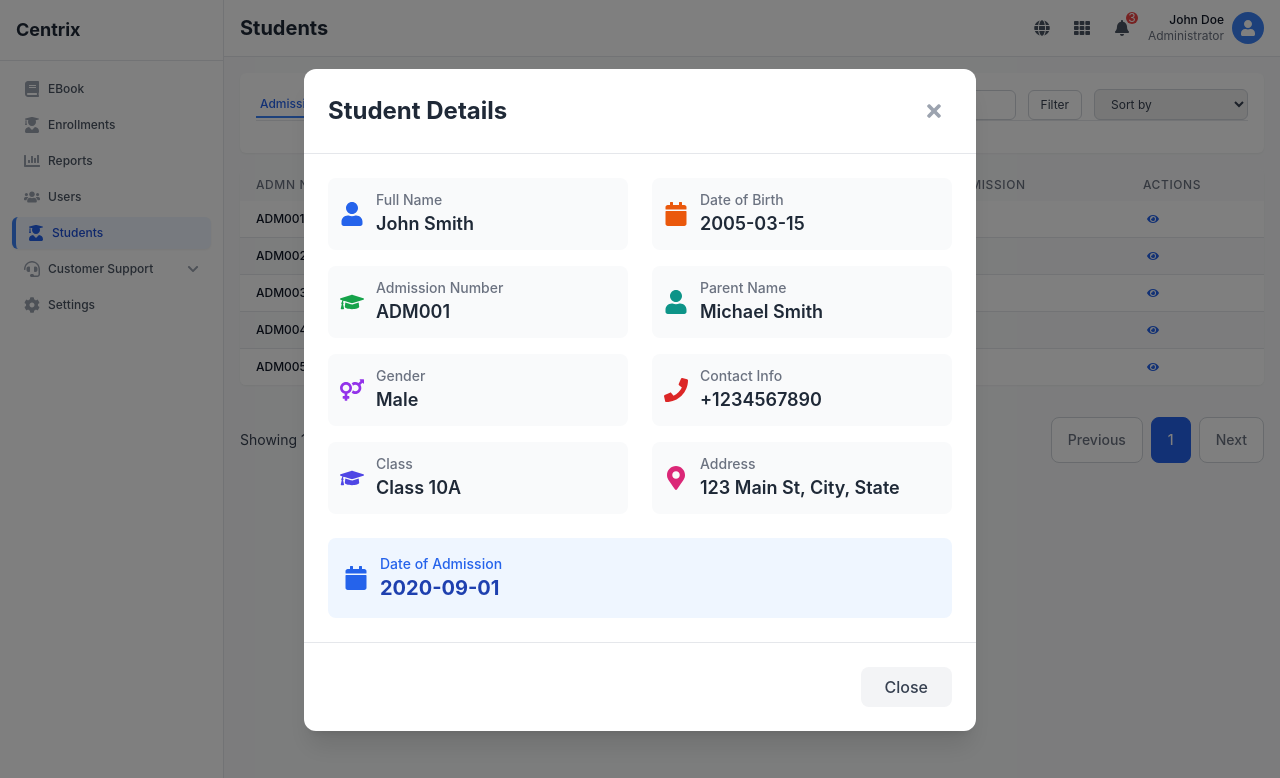
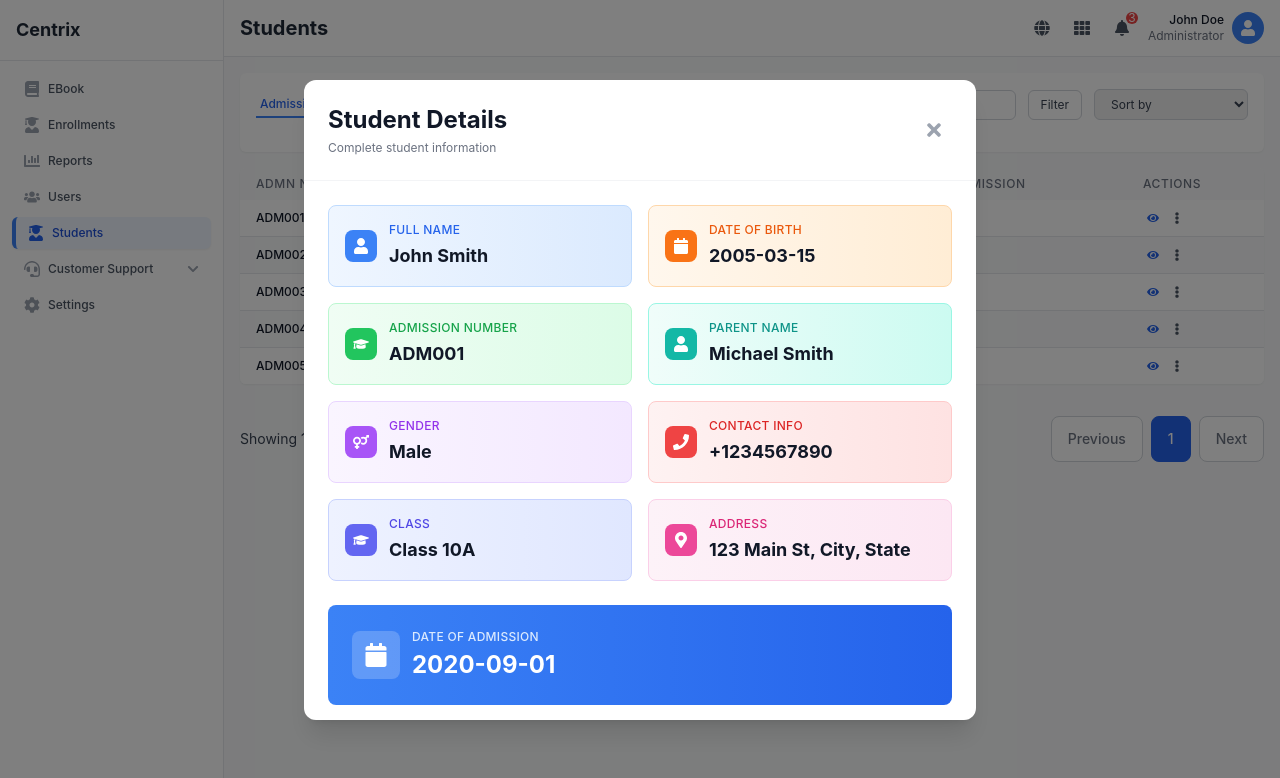
Before and after one commit to Georgeygigz/centrix-frontend, a React (Create React App) app: page / in a window 1280 px wide. Both pictures are taken after a click on the button 1152 px from the left and 219 px from the top of the page. Shown: the top 778 px of the page. Built offline with nearby package versions, Linux system fonts and the light colour scheme.

Commit message:
more actions

```diff
--- a/src/components/Students/StudentModal.tsx
+++ b/src/components/Students/StudentModal.tsx
@@ -13,13 +13,16 @@ const StudentModal: React.FC<StudentModalProps> = ({ student, isOpen, onClose })
 
   return (
     <div className="fixed inset-0 bg-black bg-opacity-50 flex items-center justify-center z-50 p-4">
-      <div className="bg-white rounded-xl shadow-xl max-w-2xl w-full max-h-[90vh] overflow-y-auto">
+      <div className="bg-white rounded-xl shadow-xl max-w-2xl w-full max-h-[80vh] overflow-y-auto">
         {/* Header */}
-        <div className="flex items-center justify-between p-6 border-b border-gray-200">
-          <h2 className="text-2xl font-bold text-gray-800">Student Details</h2>
+        <div className="flex items-center justify-between p-6 border-b border-gray-100">
+          <div>
+            <h2 className="text-2xl font-bold text-gray-900">Student Details</h2>
+            <p className="text-xs text-gray-500 mt-1">Complete student information</p>
+          </div>
           <button
             onClick={onClose}
-            className="p-2 text-gray-400 hover:text-gray-600 hover:bg-gray-100 rounded-lg transition-all duration-200"
+            className="p-2 text-gray-400 hover:text-gray-600 hover:bg-gray-50 rounded-lg transition-all duration-200"
           >
             {FaTimes({ className: "w-5 h-5" })}
           </button>
@@ -27,92 +30,126 @@ const StudentModal: React.FC<StudentModalProps> = ({ student, isOpen, onClose })
 
         {/* Content */}
         <div className="p-6">
-          <div className="grid grid-cols-1 md:grid-cols-2 gap-6">
+          <div className="grid grid-cols-1 lg:grid-cols-2 gap-4">
             {/* Left Column */}
             <div className="space-y-4">
-              <div className="flex items-center space-x-3 p-3 bg-gray-50 rounded-lg">
-                {FaUser({ className: "w-6 h-6 text-blue-600" })}
+              <div className="bg-gradient-to-r from-blue-50 to-blue-100 p-4 rounded-lg border border-blue-200">
+                <div className="flex items-center space-x-3">
+                  <div className="p-2 bg-blue-500 rounded-lg">
+                    {FaUser({ className: "w-4 h-4 text-white" })}
+                  </div>
                   <div>
-                  <p className="text-sm font-medium text-gray-500">Full Name</p>
-                  <p className="text-lg font-semibold text-gray-800">{student.fullName}</p>
+                    <p className="text-xs font-medium text-blue-600 uppercase tracking-wide">Full Name</p>
+                    <p className="text-lg font-bold text-gray-900 mt-1">{student.fullName}</p>
+                  </div>
                 </div>
               </div>
 
-              <div className="flex items-center space-x-3 p-3 bg-gray-50 rounded-lg">
-                {FaGraduationCap({ className: "w-6 h-6 text-green-600" })}
+              <div className="bg-gradient-to-r from-green-50 to-green-100 p-4 rounded-lg border border-green-200">
+                <div className="flex items-center space-x-3">
+                  <div className="p-2 bg-green-500 rounded-lg">
+                    {FaGraduationCap({ className: "w-4 h-4 text-white" })}
+                  </div>
                   <div>
-                  <p className="text-sm font-medium text-gray-500">Admission Number</p>
-                  <p className="text-lg font-semibold text-gray-800">{student.admissionNumber}</p>
+                    <p className="text-xs font-medium text-green-600 uppercase tracking-wide">Admission Number</p>
+                    <p className="text-lg font-bold text-gray-900 mt-1">{student.admissionNumber}</p>
+                  </div>
                 </div>
               </div>
 
-              <div className="flex items-center space-x-3 p-3 bg-gray-50 rounded-lg">
-                {FaVenusMars({ className: "w-6 h-6 text-purple-600" })}
+              <div className="bg-gradient-to-r from-purple-50 to-purple-100 p-4 rounded-lg border border-purple-200">
+                <div className="flex items-center space-x-3">
+                  <div className="p-2 bg-purple-500 rounded-lg">
+                    {FaVenusMars({ className: "w-4 h-4 text-white" })}
+                  </div>
                   <div>
-                  <p className="text-sm font-medium text-gray-500">Gender</p>
-                  <p className="text-lg font-semibold text-gray-800">{student.gender}</p>
+                    <p className="text-xs font-medium text-purple-600 uppercase tracking-wide">Gender</p>
+                    <p className="text-lg font-bold text-gray-900 mt-1">{student.gender}</p>
+                  </div>
                 </div>
               </div>
 
-              <div className="flex items-center space-x-3 p-3 bg-gray-50 rounded-lg">
-                {FaGraduationCap({ className: "w-6 h-6 text-indigo-600" })}
+              <div className="bg-gradient-to-r from-indigo-50 to-indigo-100 p-4 rounded-lg border border-indigo-200">
+                <div className="flex items-center space-x-3">
+                  <div className="p-2 bg-indigo-500 rounded-lg">
+                    {FaGraduationCap({ className: "w-4 h-4 text-white" })}
+                  </div>
                   <div>
-                  <p className="text-sm font-medium text-gray-500">Class</p>
-                  <p className="text-lg font-semibold text-gray-800">{student.class}</p>
+                    <p className="text-xs font-medium text-indigo-600 uppercase tracking-wide">Class</p>
+                    <p className="text-lg font-bold text-gray-900 mt-1">{student.class}</p>
+                  </div>
                 </div>
               </div>
             </div>
 
             {/* Right Column */}
             <div className="space-y-4">
-              <div className="flex items-center space-x-3 p-3 bg-gray-50 rounded-lg">
-                {FaCalendar({ className: "w-6 h-6 text-orange-600" })}
+              <div className="bg-gradient-to-r from-orange-50 to-orange-100 p-4 rounded-lg border border-orange-200">
+                <div className="flex items-center space-x-3">
+                  <div className="p-2 bg-orange-500 rounded-lg">
+                    {FaCalendar({ className: "w-4 h-4 text-white" })}
+                  </div>
                   <div>
-                  <p className="text-sm font-medium text-gray-500">Date of Birth</p>
-                  <p className="text-lg font-semibold text-gray-800">{student.dateOfBirth}</p>
+                    <p className="text-xs font-medium text-orange-600 uppercase tracking-wide">Date of Birth</p>
+                    <p className="text-lg font-bold text-gray-900 mt-1">{student.dateOfBirth}</p>
+                  </div>
                 </div>
               </div>
 
-              <div className="flex items-center space-x-3 p-3 bg-gray-50 rounded-lg">
-                {FaUser({ className: "w-6 h-6 text-teal-600" })}
+              <div className="bg-gradient-to-r from-teal-50 to-teal-100 p-4 rounded-lg border border-teal-200">
+                <div className="flex items-center space-x-3">
+                  <div className="p-2 bg-teal-500 rounded-lg">
+                    {FaUser({ className: "w-4 h-4 text-white" })}
+                  </div>
                   <div>
-                  <p className="text-sm font-medium text-gray-500">Parent Name</p>
-                  <p className="text-lg font-semibold text-gray-800">{student.parentName}</p>
+                    <p className="text-xs font-medium text-teal-600 uppercase tracking-wide">Parent Name</p>
+                    <p className="text-lg font-bold text-gray-900 mt-1">{student.parentName}</p>
+                  </div>
                 </div>
               </div>
 
-              <div className="flex items-center space-x-3 p-3 bg-gray-50 rounded-lg">
-                {FaPhone({ className: "w-6 h-6 text-red-600" })}
+              <div className="bg-gradient-to-r from-red-50 to-red-100 p-4 rounded-lg border border-red-200">
+                <div className="flex items-center space-x-3">
+                  <div className="p-2 bg-red-500 rounded-lg">
+                    {FaPhone({ className: "w-4 h-4 text-white" })}
+                  </div>
                   <div>
-                  <p className="text-sm font-medium text-gray-500">Contact Info</p>
-                  <p className="text-lg font-semibold text-gray-800">{student.contactInfo}</p>
+                    <p className="text-xs font-medium text-red-600 uppercase tracking-wide">Contact Info</p>
+                    <p className="text-lg font-bold text-gray-900 mt-1">{student.contactInfo}</p>
+                  </div>
                 </div>
               </div>
 
-              <div className="flex items-center space-x-3 p-3 bg-gray-50 rounded-lg">
-                {FaMapMarkerAlt({ className: "w-6 h-6 text-pink-600" })}
+              <div className="bg-gradient-to-r from-pink-50 to-pink-100 p-4 rounded-lg border border-pink-200">
+                <div className="flex items-center space-x-3">
+                  <div className="p-2 bg-pink-500 rounded-lg">
+                    {FaMapMarkerAlt({ className: "w-4 h-4 text-white" })}
+                  </div>
                   <div>
-                  <p className="text-sm font-medium text-gray-500">Address</p>
-                  <p className="text-lg font-semibold text-gray-800">{student.address}</p>
+                    <p className="text-xs font-medium text-pink-600 uppercase tracking-wide">Address</p>
+                    <p className="text-lg font-bold text-gray-900 mt-1">{student.address}</p>
+                  </div>
                 </div>
               </div>
             </div>
           </div>
 
-          {/* Date of Admission */}
-          <div className="mt-6 p-4 bg-blue-50 rounded-lg">
+          {/* Date of Admission - Featured Section */}
+          <div className="mt-6 p-6 bg-gradient-to-r from-blue-500 to-blue-600 rounded-lg text-white">
             <div className="flex items-center space-x-3">
-              {FaCalendar({ className: "w-6 h-6 text-blue-600" })}
+              <div className="p-3 bg-white bg-opacity-20 rounded-lg">
+                {FaCalendar({ className: "w-6 h-6 text-white" })}
+              </div>
               <div>
-                <p className="text-sm font-medium text-blue-600">Date of Admission</p>
-                <p className="text-xl font-bold text-blue-800">{student.dateOfAdmission}</p>
+                <p className="text-xs font-medium text-blue-100 uppercase tracking-wide">Date of Admission</p>
+                <p className="text-2xl font-bold text-white mt-1">{student.dateOfAdmission}</p>
               </div>
             </div>
           </div>
         </div>
 
         {/* Footer */}
-        <div className="flex justify-end p-6 border-t border-gray-200">
+        <div className="flex justify-end p-6 border-t border-gray-100">
           <button
             onClick={onClose}
             className="px-6 py-2 bg-gray-100 text-gray-700 rounded-lg hover:bg-gray-200 transition-all duration-200 font-medium text-base"
--- a/src/components/Students/Students.tsx
+++ b/src/components/Students/Students.tsx
@@ -1,5 +1,5 @@
-import React, { useState, useMemo } from 'react';
-import { FaSearch, FaEye, FaChevronUp, FaChevronDown } from 'react-icons/fa';
+import React, { useState, useMemo, useRef, useEffect } from 'react';
+import { FaSearch, FaEye, FaChevronUp, FaChevronDown, FaEllipsisV, FaEdit, FaTrash, FaUserEdit } from 'react-icons/fa';
 import { Student } from '../../types/dashboard';
 import StudentModal from './StudentModal';
 
@@ -10,6 +10,8 @@ const Students: React.FC = () => {
   const [selectedStudent, setSelectedStudent] = useState<Student | null>(null);
   const [isModalOpen, setIsModalOpen] = useState(false);
   const [activeTab, setActiveTab] = useState('admission');
+  const [openDropdownId, setOpenDropdownId] = useState<string | null>(null);
+  const dropdownRef = useRef<HTMLDivElement>(null);
 
   // Mock data
   const students: Student[] = [
@@ -117,6 +119,36 @@ const Students: React.FC = () => {
     setSelectedStudent(null);
   };
 
+  // Close dropdown when clicking outside
+  useEffect(() => {
+    const handleClickOutside = (event: MouseEvent) => {
+      if (dropdownRef.current && !dropdownRef.current.contains(event.target as Node)) {
+        setOpenDropdownId(null);
+      }
+    };
+
+    document.addEventListener('mousedown', handleClickOutside);
+    return () => {
+      document.removeEventListener('mousedown', handleClickOutside);
+    };
+  }, []);
+
+  const toggleDropdown = (studentId: string) => {
+    setOpenDropdownId(openDropdownId === studentId ? null : studentId);
+  };
+
+  const handleEditStudent = (student: Student) => {
+    console.log('Edit student:', student);
+    setOpenDropdownId(null);
+    // TODO: Implement edit functionality
+  };
+
+  const handleDeleteStudent = (student: Student) => {
+    console.log('Delete student:', student);
+    setOpenDropdownId(null);
+    // TODO: Implement delete functionality
+  };
+
   const getSortIcon = (column: string) => {
     if (sortBy !== column) return null;
     return sortDirection === 'asc' ? FaChevronUp({ className: "w-5 h-5" }) : FaChevronDown({ className: "w-5 h-5" });
@@ -128,10 +160,10 @@ const Students: React.FC = () => {
         {/* Header with tabs, search and filters */}
         <div className="bg-white rounded-md shadow-sm p-4 mb-4">
           {/* Tabs and Controls Row */}
-          <div className="border-b border-gray-200 mb-4">
+          <div className="mb-4">
             <div className="flex items-center justify-between">
               {/* Tabs */}
-              <nav className="-mb-px flex space-x-6">
+              <nav className="flex space-x-6">
                 <button
                   onClick={() => setActiveTab('admission')}
                   className={`border-b-2 py-1 px-1 text-xs font-medium transition-colors duration-200 ${
@@ -274,12 +306,47 @@ const Students: React.FC = () => {
                         {student.dateOfAdmission}
                       </td>
                       <td className="px-4 py-2 whitespace-nowrap text-xs text-gray-900">
+                        <div className="flex items-center space-x-1">
                           <button
                             onClick={() => openStudentModal(student)}
                             className="p-1 text-blue-600 hover:text-blue-800 hover:bg-blue-50 rounded-md transition-colors duration-200"
+                            title="View Details"
                           >
                             {FaEye({ className: "w-3 h-3" })}
                           </button>
+
+                          {/* Dropdown Menu */}
+                          <div className="relative" ref={dropdownRef}>
+                            <button
+                              onClick={() => toggleDropdown(student.id)}
+                              className="p-1 text-gray-600 hover:text-gray-800 hover:bg-gray-50 rounded-md transition-colors duration-200"
+                              title="More Options"
+                            >
+                              {FaEllipsisV({ className: "w-3 h-3" })}
+                            </button>
+
+                            {openDropdownId === student.id && (
+                              <div className="absolute right-0 mt-1 w-32 bg-white rounded-md shadow-lg border border-gray-200 z-10">
+                                <div className="py-1">
+                                  <button
+                                    onClick={() => handleEditStudent(student)}
+                                    className="flex items-center w-full px-3 py-2 text-xs text-gray-700 hover:bg-blue-50 hover:text-blue-700 transition-colors duration-200"
+                                  >
+                                    {FaEdit({ className: "w-3 h-3 mr-2" })}
+                                    Edit
+                                  </button>
+                                  <button
+                                    onClick={() => handleDeleteStudent(student)}
+                                    className="flex items-center w-full px-3 py-2 text-xs text-gray-700 hover:bg-red-50 hover:text-red-700 transition-colors duration-200"
+                                  >
+                                    {FaTrash({ className: "w-3 h-3 mr-2" })}
+                                    Delete
+                                  </button>
+                                </div>
+                              </div>
+                            )}
+                          </div>
+                        </div>
                       </td>
                     </tr>
                   ))}
```
Lines whose indentation alone changed are shown as unchanged.
